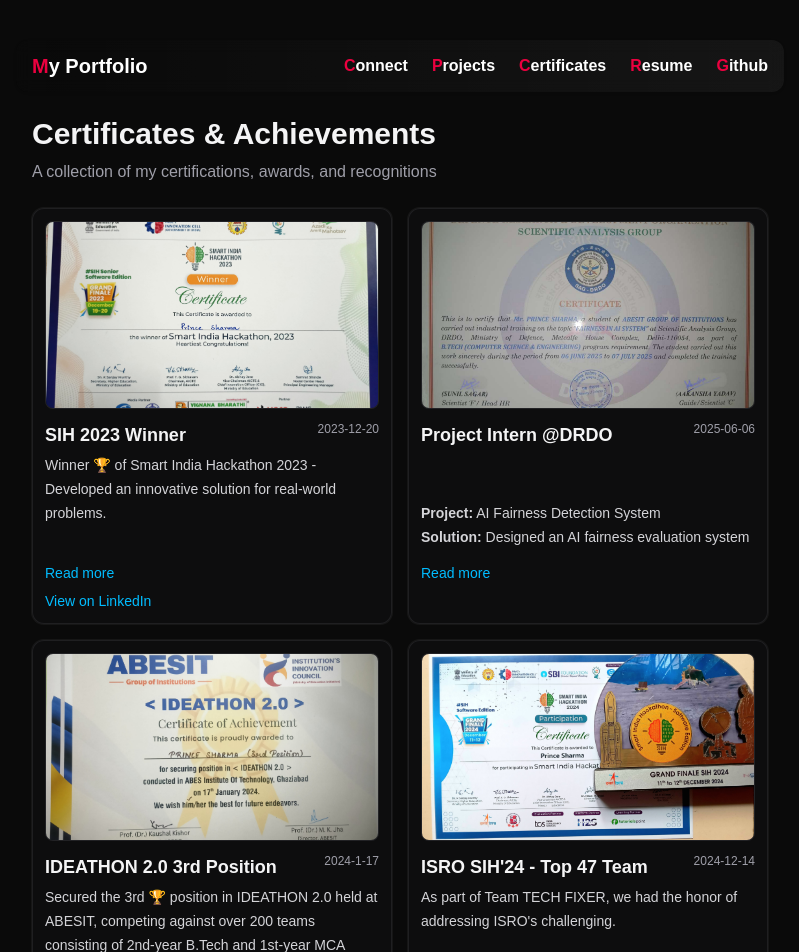
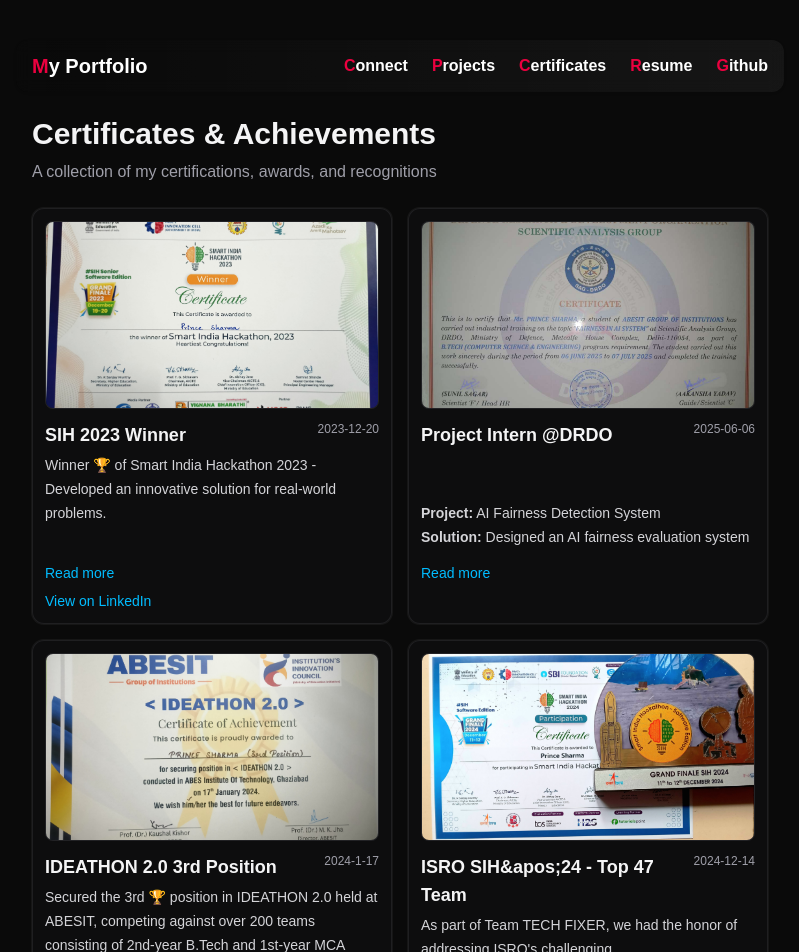
Before and after one commit to Prince-Sharma002/Prince-Sharma-Portfolio, a Next.js app: page /certificates in a window 1280 px wide. Shown: the top 952 px of the page, without its empty margins (240-1039 px from the left). Built offline with nearby package versions, Linux system fonts and the light colour scheme.

Commit message:
certficates error handle

```diff
--- a/src/components/Certificates.tsx
+++ b/src/components/Certificates.tsx
@@ -31,7 +31,7 @@
         <strong>Project:</strong> Flow-tech Repairs <br />
         <strong>Problem Statement:</strong> 1288 (Ministry of Jal Shakti) <br /><br />
         <strong>Problem Tackled:</strong> Non-Revenue Water (NRW) transformation into Revenue Water. <br />
-        <strong>Solution:</strong> Created "Flow-tech Repairs," an app for managing pipeline leakage complaints. <br />
+        <strong>Solution:</strong> Created &quot;Flow-tech Repairs,&quot; an app for managing pipeline leakage complaints. <br />
         <strong>ML Model:</strong> Utilized the Hazen-Williams equation for validating NRW data and calculating water loss. <br />
         <strong>Mapping Integration:</strong> Interactive maps display leakage-prone areas and complaint zones.
       </>
@@ -78,19 +78,19 @@
   },
   {
     id: 4,
-    title: "ISRO SIH'24 - Top 47 Team",
+    title: "ISRO SIH&apos;24 - Top 47 Team",
     date: "2024-12-14",
     image: "/certificates/isro.jpeg",
     linkdinLink: "https://www.linkedin.com/posts/prince-sharma-047973253_sih2024-techfixer-isro-activity-7277622696543186944-aGt4?utm_source=share&utm_medium=member_desktop",
     description: (
       <>
-        As part of Team TECH FIXER, we had the honor of addressing ISRO's challenging.
+        As part of Team TECH FIXER, we had the honor of addressing ISRO&apos;s challenging.
         <br/> <br/>
         <strong> Problem </strong> : On-device semantic segmentation of WMS services with geospatial data export.
         <br/>
         <strong> Problem Statement: </strong>  1735 (ISRO)
         <br/> <br/>
-        Out of thousands of participants, we ranked among the top 47 teams in India for ISRO's problem statements. This grand finale journey was a transformative experience, filled with intense competition and invaluable lessons.
+        Out of thousands of participants, we ranked among the top 47 teams in India for ISRO&apos;s problem statements. This grand finale journey was a transformative experience, filled with intense competition and invaluable lessons.
         <br/> <br/>
       </>
     )
@@ -103,7 +103,7 @@
     linkdinLink: "https://www.linkedin.com/posts/prince-sharma-047973253_codeathon-teamwork-disastermanagement-activity-7278487141259661316-8a7t?utm_source=share&utm_medium=member_desktop",
     description: (
       <>
-        Proud to have secured the Consolation Prize in the CSE Department's Code-A-Thon 3.0 during Year 3 at ABESIT!
+        Proud to have secured the Consolation Prize in the CSE Department&apos;s Code-A-Thon 3.0 during Year 3 at ABESIT!
         <br/> <br/>
         Among the many remarkable projects, our submission, SegMap: An Interactive Map for Disaster Management and Environmentalists, stood out and was recognized for its innovation and impact.
         <br/> <br/>
@@ -116,7 +116,7 @@
     title: "Hacknovate 6.0 Tech Lead",
     date: "2025-03-05",
     image: "/certificates/hacknovate6.jpg",
-    linkdinLink: "https://www.linkedin.com/posts/prince-sharma-047973253_hacknovate6-techteam-hackathonjourney-activity-7316085944757932032-x_12?utm_source=share&utm_medium=member_desktop&rcm=ACoAAD6c53cBRZ6cLuxGieb3FvPGLWbXCN6UTMs",
+    linkdinLink: "https://www.linkedin.com/posts/prince-sharma-047973253_hacknovate6-techteam-hackathonjourney-activity-7316085944757932032-x_12?utm_source=share&utm_medium=member_desktop&amp;rcm=ACoAAD6c53cBRZ6cLuxGieb3FvPGLWbXCN6UTMs",
     description: (
       <>
        Led technical setup, event execution, and partnerships. Actively contribute in Hacknovate 6.0 official website for a seamless user experience.
```
